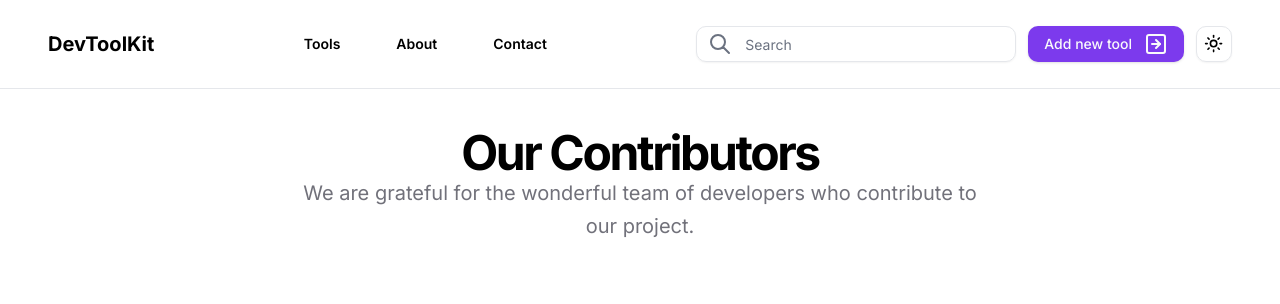
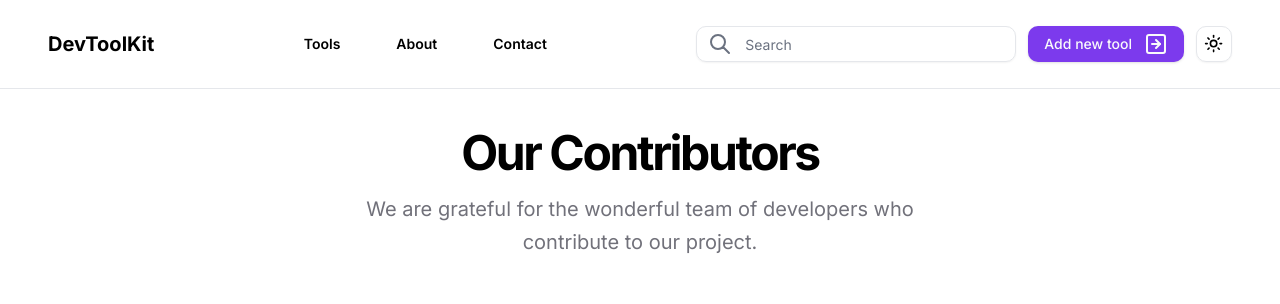
Before and after one commit to tiger-githubb/DevToolBox, a Next.js app: page /about/contributor in a window 1280 px wide. Shown: the top 304 px of the page. Built offline with nearby package versions, Linux system fonts and the light colour scheme; grey boxes are pictures that could not be loaded.

Commit message:
rezising the paragraph of our contributor section

```diff
--- a/app/about/contributor/page.tsx
+++ b/app/about/contributor/page.tsx
@@ -8,7 +8,7 @@ export default function Component() {
           Our Contributors
         </h2>
 
-        <p className="mx-auto max-w-[700px] text-zinc-500 md:text-xl/relaxed lg:text-base/relaxed xl:text-xl/relaxed dark:text-zinc-400">
+        <p className="mx-auto max-w-[600px] text-zinc-500 md:text-xl/relaxed lg:text-base/relaxed xl:text-xl/relaxed mt-4 dark:text-zinc-400">
           We are grateful for the wonderful team of developers who contribute to
           our project.
         </p>
```
